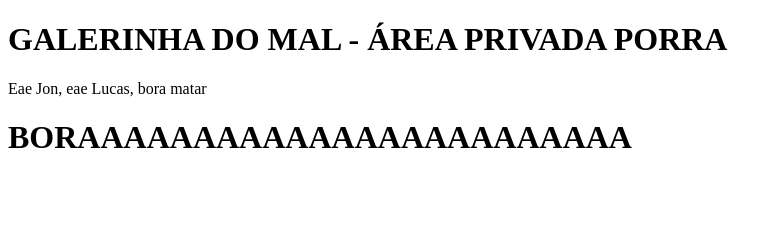
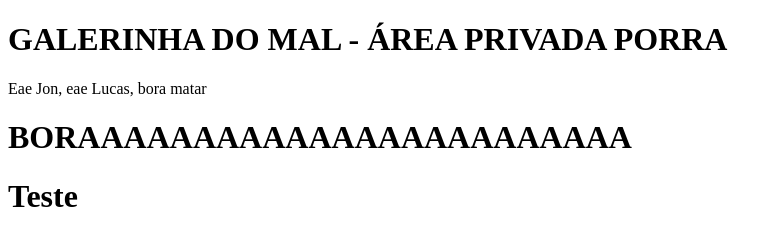
Before and after one commit to gdm1/gdm1.github.io, a plain HTML site: page index.html in a window 1280 px wide. Shown: the whole page, without its empty margins (0-782 px from the left). Drawn offline with Linux system fonts and the light colour scheme.

Commit message:
Atualização

```diff
--- a/index.html
+++ b/index.html
@@ -8,5 +8,6 @@
 	<h1>GALERINHA DO MAL - ÁREA PRIVADA PORRA</h1>
 	<p>Eae Jon, eae Lucas, bora matar</p>
 	<h1>BORAAAAAAAAAAAAAAAAAAAAAAAA<h1>
+	<h1>Teste<h1>
 </body>
 </html>
```
